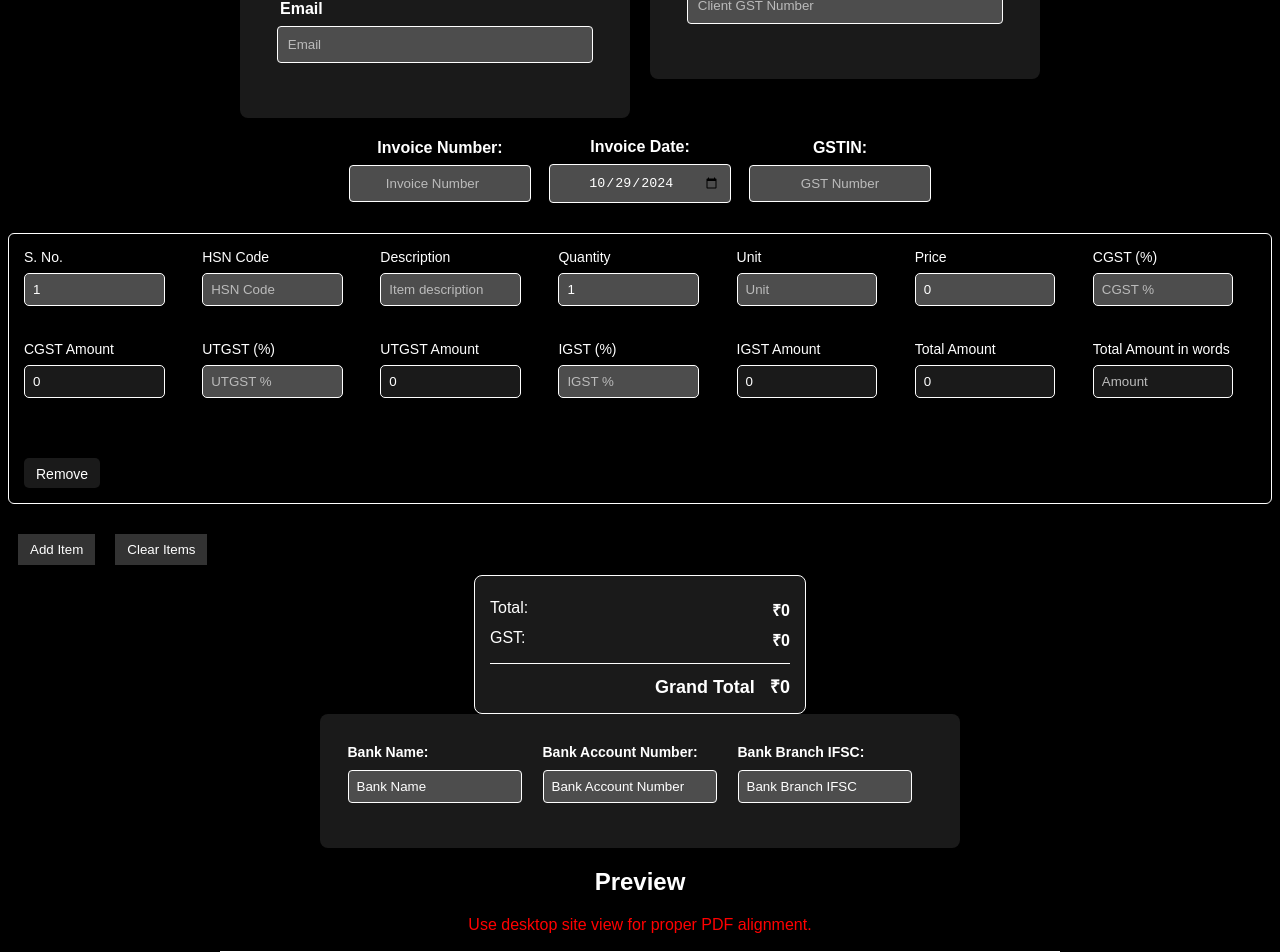
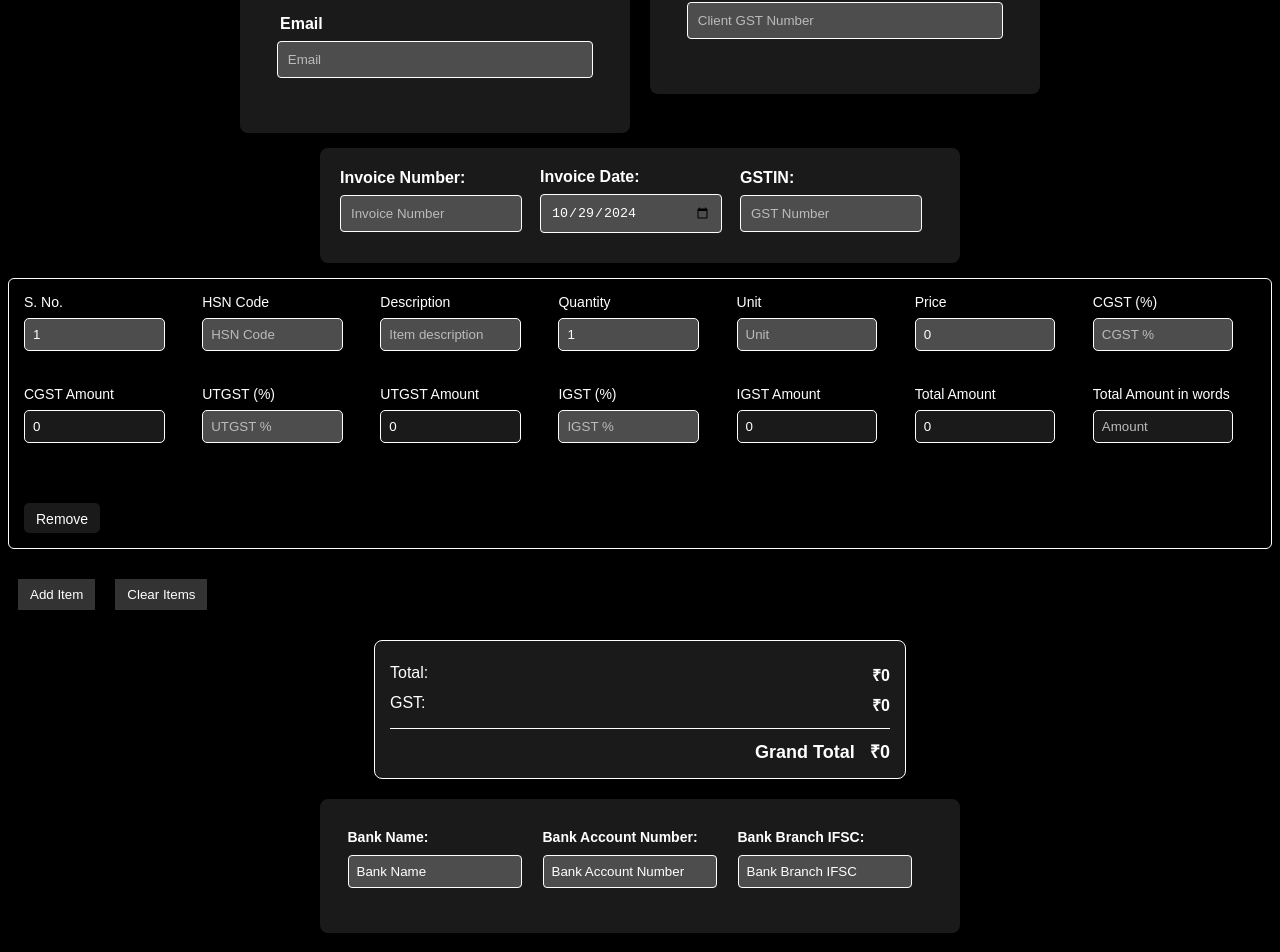
Before and after one commit to priyamkumar/Invoice-Generator, a React (Vite) app: page / in a window 1280 px wide. Shown: the part 380-1332 px from the top of the page. Built offline with nearby package versions, Linux system fonts and the light colour scheme.

Commit message:
fixed preview font size for mobile devices

```diff
--- a/src/App.css
+++ b/src/App.css
@@ -14,6 +14,7 @@ h2 {
   display: flex;
   justify-content: space-between;
   align-items: center;
+  margin: 0 0 15px;
 }
 
 .header-container h2 {
@@ -352,39 +353,18 @@ button:hover {
   box-shadow: 0 0 0 2px rgba(52, 152, 219, 0.2);
 }
 
-@media (max-width: 600px) {
-  .header-container h2 {
-    font-size: 18px;
-  }
-
-  .navbar ul li {
-    font-size: 12px;
-  }
-
-  .container {
-    flex-direction: column;
-  }
-
-  .date-invoice-gst {
-    flex-direction: column;
-  }
-
-  .item-table th {
-    font-size: 8px;
-  }
-}
-
 .date-invoice-gst {
   display: flex;
   justify-content: center;
   align-items: center;
   max-width: 600px;
-  margin: 0 auto;
+  margin: 15px auto;
+  background-color: #1a1a1a;
+  border-radius: 8px;
 }
 
 .date-invoice-gst > div {
   flex: 1;
-  text-align: center;
 }
 
 .date-invoice-gst label {
@@ -399,7 +379,6 @@ button:hover {
   padding: 10px;
   border: 1px solid #fff;
   border-radius: 4px;
-  text-align: center;
   transition: border-color 0.3s ease;
 }
 
@@ -446,26 +425,13 @@ button:hover {
   cursor: not-allowed;
 }
 
-@media (max-width: 1200px) {
-  .item-row {
-    grid-template-columns: repeat(4, 1fr);
-  }
-}
-
-@media (max-width: 768px) {
-  .item-row {
-    grid-template-columns: repeat(2, 1fr);
-  }
-}
-
-
 .total-amount {
   background-color: #1a1a1a;
   border: 1px solid #fff;
   border-radius: 8px;
   padding: 15px;
-  max-width: 300px;
-  margin: 0 auto;
+  max-width: 500px;
+  margin: 20px auto;
   font-family: Arial, sans-serif;
 }
 
@@ -539,7 +505,8 @@ button:hover {
 }
 
 
-@media screen and (max-width: 768px) {
+@media (max-width: 768px) {
+
   .invoice-preview {
     padding: 10px;
   }
@@ -556,12 +523,14 @@ button:hover {
     overflow-x: auto;
     display: block;
   }
+
+  .item-row {
+    grid-template-columns: repeat(2, 1fr);
+  }
+
 }
 
-@media screen and (max-width: 480px) {
-  .invoice-preview {
-    padding: 5px;
-  }
+@media(max-width: 480px) {
 
   .header h2, .client-info h3, .invoice-details h3 {
     font-size: 16px;
@@ -579,8 +548,24 @@ button:hover {
     padding: 2px;
   }
 
-  .totals {
-    font-size: 12px;
+  .bank-details p, .bank-details b {
+    font-size: 10px;
+  }
+
+  .totals p, .totals b{
+    font-size: 10px;
+  }
+
+  .terms b, .terms li{
+    font-size: 10px;
+  }
+
+  .receiver-signatures b {
+    font-size: 10px;
+  }
+
+  .signatures b, .signatures p {
+    font-size: 10px;
   }
 
   .btn-div button {
@@ -588,3 +573,27 @@ button:hover {
     font-size: 14px;
   }
 }
+
+@media (max-width: 600px) {
+  .header-container h2 {
+    font-size: 18px;
+  }
+
+  .navbar ul li {
+    font-size: 12px;
+  }
+
+  .container {
+    flex-direction: column;
+  }
+
+  .date-invoice-gst {
+    flex-direction: column;
+  }
+
+  .item-table th {
+    font-size: 8px;
+  }
+  .bank-input-details {
+    flex-direction: column;
+}}
--- a/src/Components/PreviewHeading.jsx
+++ b/src/Components/PreviewHeading.jsx
@@ -4,7 +4,7 @@ export default function PreviewHeading() {
   return (
     <div className="preview-heading">
       <h2>Preview</h2>
-      <p className="message">Use desktop site view for proper PDF alignment.</p>
+      <p className="message">Use desktop site view before downloading for proper PDF alignment.</p>
     </div>
   );
 }
```
